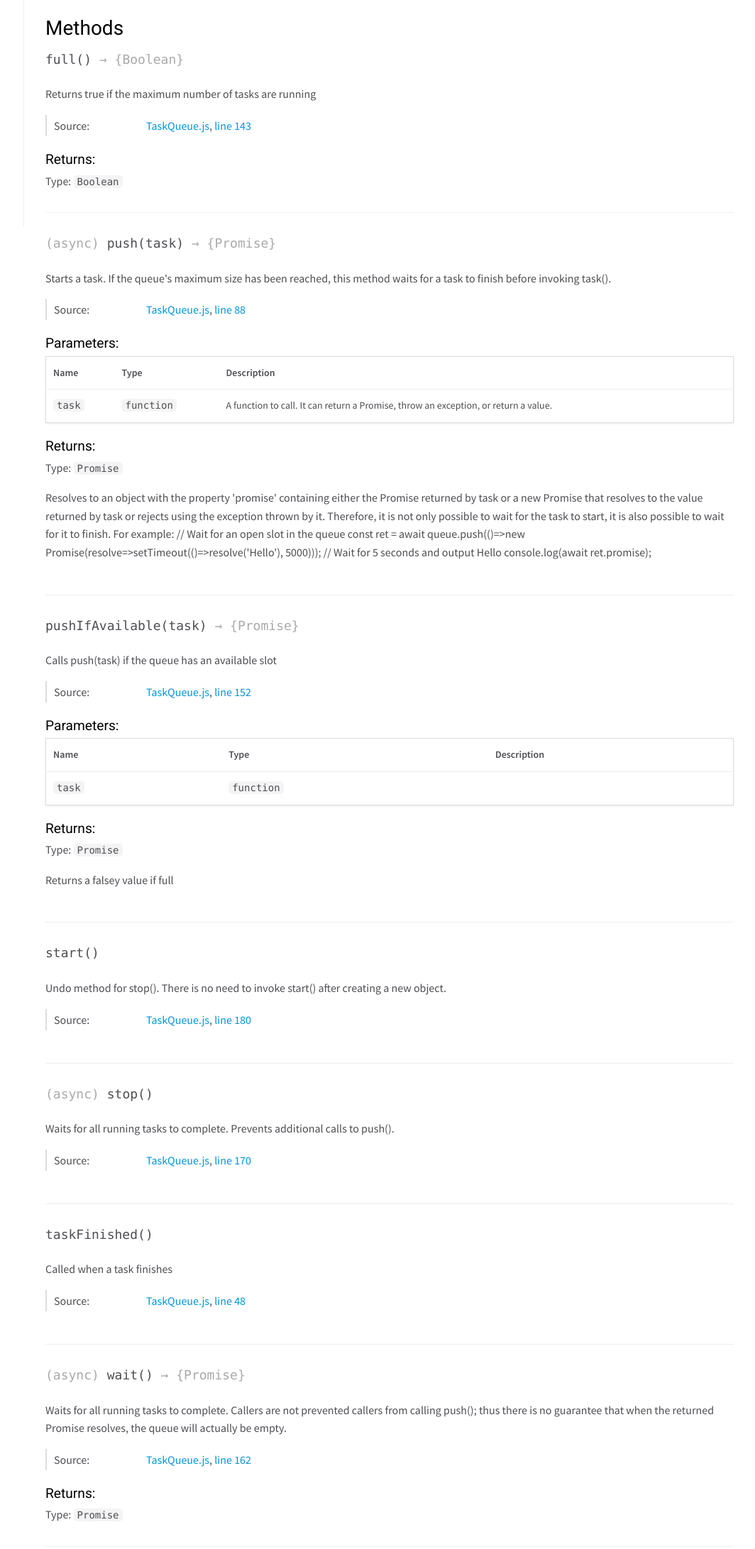
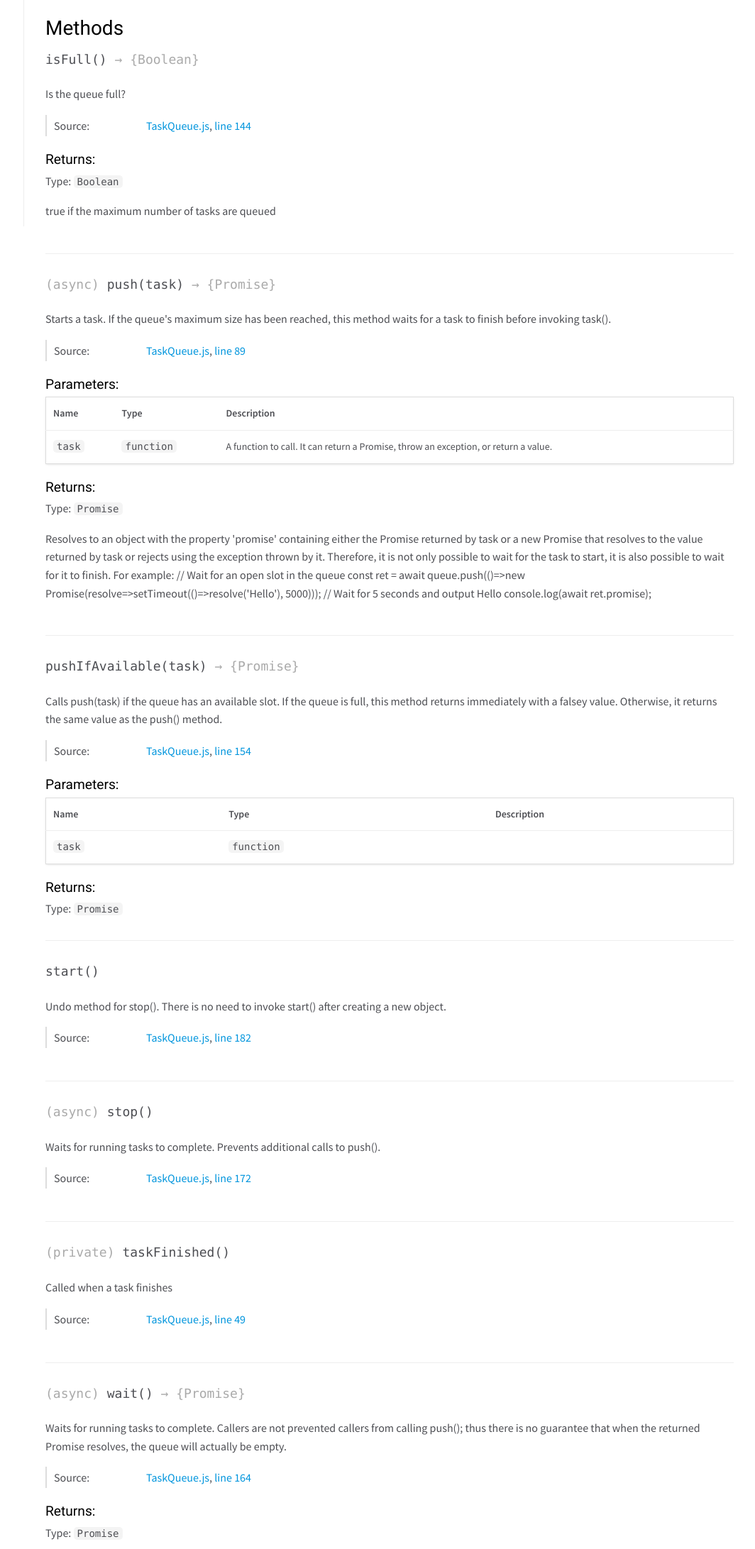
Before and after one commit to good-ware/js-task-queue, a website: page docs/TaskQueue.html in a window 1280 px wide. Shown: the part 481-2664 px from the top of the page at 71% size, without its empty margins (216-1280 px from the left). Drawn offline with nearby package versions, Linux system fonts and the light colour scheme.

Commit message:
Update docs

```diff
--- a/docs/TaskQueue.html
+++ b/docs/TaskQueue.html
@@ -24,7 +24,7 @@
 <label for="nav-trigger" class="overlay"></label>
 
 <nav>
-    <li class="nav-link nav-home-link"><a href="index.html">Home</a></li><li class="nav-heading">Classes</li><li class="nav-heading"><span class="nav-item-type type-class">C</span><span class="nav-item-name"><a href="TaskQueue.html">TaskQueue</a></span></li><li class="nav-item"><span class="nav-item-type type-function">F</span><span class="nav-item-name"><a href="TaskQueue.html#full">full</a></span></li><li class="nav-item"><span class="nav-item-type type-function">F</span><span class="nav-item-name"><a href="TaskQueue.html#push">push</a></span></li><li class="nav-item"><span class="nav-item-type type-function">F</span><span class="nav-item-name"><a href="TaskQueue.html#pushIfAvailable">pushIfAvailable</a></span></li><li class="nav-item"><span class="nav-item-type type-function">F</span><span class="nav-item-name"><a href="TaskQueue.html#start">start</a></span></li><li class="nav-item"><span class="nav-item-type type-function">F</span><span class="nav-item-name"><a href="TaskQueue.html#stop">stop</a></span></li><li class="nav-item"><span class="nav-item-type type-function">F</span><span class="nav-item-name"><a href="TaskQueue.html#taskFinished">taskFinished</a></span></li><li class="nav-item"><span class="nav-item-type type-function">F</span><span class="nav-item-name"><a href="TaskQueue.html#wait">wait</a></span></li>
+    <li class="nav-link nav-home-link"><a href="index.html">Home</a></li><li class="nav-heading">Classes</li><li class="nav-heading"><span class="nav-item-type type-class">C</span><span class="nav-item-name"><a href="TaskQueue.html">TaskQueue</a></span></li><li class="nav-item"><span class="nav-item-type type-function">F</span><span class="nav-item-name"><a href="TaskQueue.html#isFull">isFull</a></span></li><li class="nav-item"><span class="nav-item-type type-function">F</span><span class="nav-item-name"><a href="TaskQueue.html#push">push</a></span></li><li class="nav-item"><span class="nav-item-type type-function">F</span><span class="nav-item-name"><a href="TaskQueue.html#pushIfAvailable">pushIfAvailable</a></span></li><li class="nav-item"><span class="nav-item-type type-function">F</span><span class="nav-item-name"><a href="TaskQueue.html#start">start</a></span></li><li class="nav-item"><span class="nav-item-type type-function">F</span><span class="nav-item-name"><a href="TaskQueue.html#stop">stop</a></span></li><li class="nav-item"><span class="nav-item-type type-function">F</span><span class="nav-item-name"><a href="TaskQueue.html#taskFinished">taskFinished</a></span></li><li class="nav-item"><span class="nav-item-type type-function">F</span><span class="nav-item-name"><a href="TaskQueue.html#wait">wait</a></span></li>
 </nav>
 
 <div id="main">
@@ -216,14 +216,14 @@
 
 
 
-    <h4 class="name" id="full"><span class="type-signature"></span>full<span class="signature">()</span><span class="type-signature"> &rarr; {Boolean}</span></h4>
+    <h4 class="name" id="isFull"><span class="type-signature"></span>isFull<span class="signature">()</span><span class="type-signature"> &rarr; {Boolean}</span></h4>
 
 
 
 
 
 <div class="description">
-    <p>Returns true if the maximum number of tasks are running</p>
+    <p>Is the queue full?</p>
 </div>
 
 
@@ -259,7 +259,7 @@
 
     <dt class="tag-source">Source:</dt>
     <dd class="tag-source"><ul class="dummy"><li>
-        <a href="TaskQueue.js.html">TaskQueue.js</a>, <a href="TaskQueue.js.html#line143">line 143</a>
+        <a href="TaskQueue.js.html">TaskQueue.js</a>, <a href="TaskQueue.js.html#line144">line 144</a>
     </li></ul></dd>
 
 
@@ -307,6 +307,10 @@
     </dd>
 </dl>
 
+
+<div class="param-desc">
+    <p>true if the maximum number of tasks are queued</p>
+</div>
 
 
 </div>
@@ -364,7 +368,7 @@ before invoking task().</p>
 
     <dt class="tag-source">Source:</dt>
     <dd class="tag-source"><ul class="dummy"><li>
-        <a href="TaskQueue.js.html">TaskQueue.js</a>, <a href="TaskQueue.js.html#line88">line 88</a>
+        <a href="TaskQueue.js.html">TaskQueue.js</a>, <a href="TaskQueue.js.html#line89">line 89</a>
     </li></ul></dd>
 
 
@@ -495,7 +499,8 @@ console.log(await ret.promise);</p>
 
 
 <div class="description">
-    <p>Calls push(task) if the queue has an available slot</p>
+    <p>Calls push(task) if the queue has an available slot. If the queue is full, this method returns
+immediately with a falsey value. Otherwise, it returns the same value as the push() method.</p>
 </div>
 
 
@@ -531,7 +536,7 @@ console.log(await ret.promise);</p>
 
     <dt class="tag-source">Source:</dt>
     <dd class="tag-source"><ul class="dummy"><li>
-        <a href="TaskQueue.js.html">TaskQueue.js</a>, <a href="TaskQueue.js.html#line152">line 152</a>
+        <a href="TaskQueue.js.html">TaskQueue.js</a>, <a href="TaskQueue.js.html#line154">line 154</a>
     </li></ul></dd>
 
 
@@ -632,10 +637,6 @@ console.log(await ret.promise);</p>
 </dl>
 
 
-<div class="param-desc">
-    <p>Returns a falsey value if full</p>
-</div>
-
 
 </div>
 
@@ -691,7 +692,7 @@ console.log(await ret.promise);</p>
 
     <dt class="tag-source">Source:</dt>
     <dd class="tag-source"><ul class="dummy"><li>
-        <a href="TaskQueue.js.html">TaskQueue.js</a>, <a href="TaskQueue.js.html#line180">line 180</a>
+        <a href="TaskQueue.js.html">TaskQueue.js</a>, <a href="TaskQueue.js.html#line182">line 182</a>
     </li></ul></dd>
 
 
@@ -738,7 +739,7 @@ console.log(await ret.promise);</p>
 
 
 <div class="description">
-    <p>Waits for all running tasks to complete. Prevents additional calls to push().</p>
+    <p>Waits for running tasks to complete. Prevents additional calls to push().</p>
 </div>
 
 
@@ -774,7 +775,7 @@ console.log(await ret.promise);</p>
 
     <dt class="tag-source">Source:</dt>
     <dd class="tag-source"><ul class="dummy"><li>
-        <a href="TaskQueue.js.html">TaskQueue.js</a>, <a href="TaskQueue.js.html#line170">line 170</a>
+        <a href="TaskQueue.js.html">TaskQueue.js</a>, <a href="TaskQueue.js.html#line172">line 172</a>
     </li></ul></dd>
 
 
@@ -814,7 +815,7 @@ console.log(await ret.promise);</p>
 
 
 
-    <h4 class="name" id="taskFinished"><span class="type-signature"></span>taskFinished<span class="signature">()</span><span class="type-signature"></span></h4>
+    <h4 class="name" id="taskFinished"><span class="type-signature">(private) </span>taskFinished<span class="signature">()</span><span class="type-signature"></span></h4>
 
 
 
@@ -857,7 +858,7 @@ console.log(await ret.promise);</p>
 
     <dt class="tag-source">Source:</dt>
     <dd class="tag-source"><ul class="dummy"><li>
-        <a href="TaskQueue.js.html">TaskQueue.js</a>, <a href="TaskQueue.js.html#line48">line 48</a>
+        <a href="TaskQueue.js.html">TaskQueue.js</a>, <a href="TaskQueue.js.html#line49">line 49</a>
     </li></ul></dd>
 
 
@@ -904,7 +905,7 @@ console.log(await ret.promise);</p>
 
 
 <div class="description">
-    <p>Waits for all running tasks to complete. Callers are not prevented callers from calling push(); thus
+    <p>Waits for running tasks to complete. Callers are not prevented callers from calling push(); thus
 there is no guarantee that when the returned Promise resolves, the queue will actually be empty.</p>
 </div>
 
@@ -941,7 +942,7 @@ there is no guarantee that when the returned Promise resolves, the queue will ac
 
     <dt class="tag-source">Source:</dt>
     <dd class="tag-source"><ul class="dummy"><li>
-        <a href="TaskQueue.js.html">TaskQueue.js</a>, <a href="TaskQueue.js.html#line162">line 162</a>
+        <a href="TaskQueue.js.html">TaskQueue.js</a>, <a href="TaskQueue.js.html#line164">line 164</a>
     </li></ul></dd>
 
 
@@ -1014,7 +1015,7 @@ there is no guarantee that when the returned Promise resolves, the queue will ac
 <br class="clear">
 
 <footer>
-    Generated by <a href="https://github.com/jsdoc3/jsdoc">JSDoc 3.6.5</a> on Mon Sep 07 2020 08:43:05 GMT-0700 (Pacific Daylight Time) using the Minami theme.
+    Generated by <a href="https://github.com/jsdoc3/jsdoc">JSDoc 3.6.5</a> on Mon Sep 07 2020 08:50:59 GMT-0700 (Pacific Daylight Time) using the Minami theme.
 </footer>
 
 <script>prettyPrint();</script>
```
Also changed, not shown: TaskQueue.js (+9 -7 lines), docs/TaskQueue.js.html (+11 -9 lines), docs/index.html (+2 -2 lines), .jsdoc.json, 2 other files.
